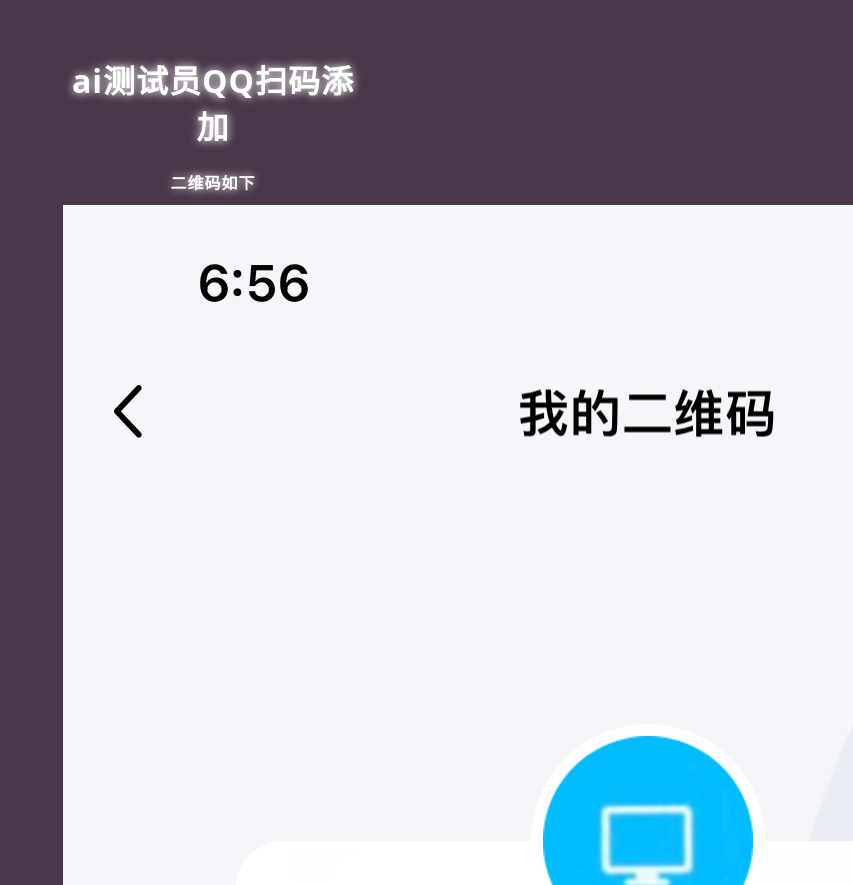
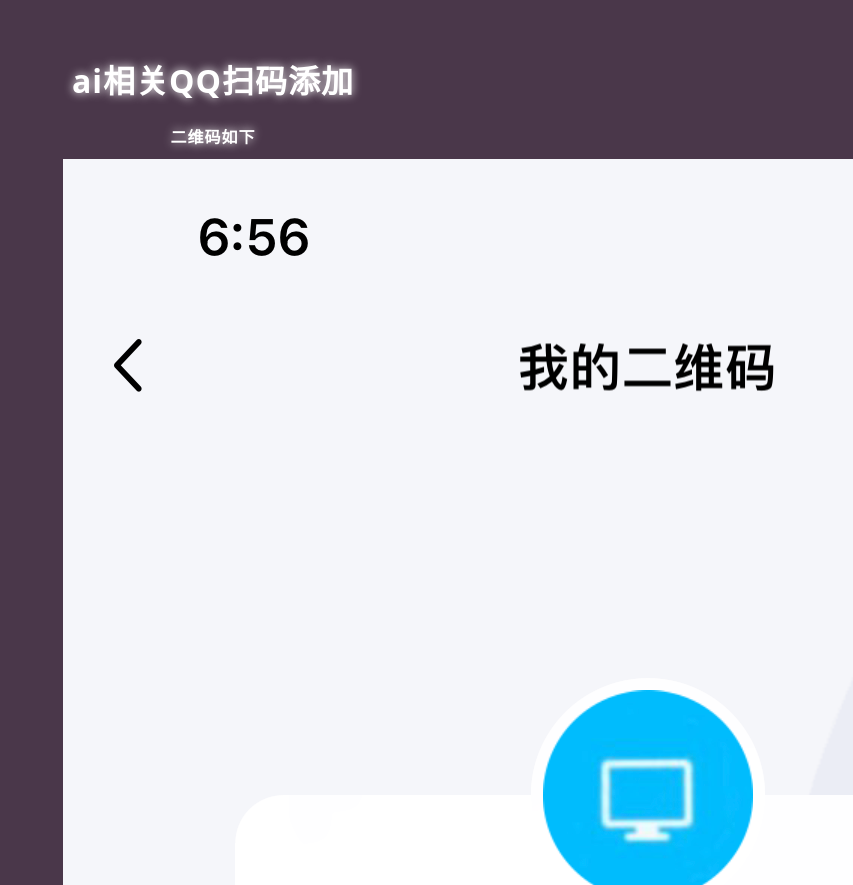
Before and after one commit to nonotouchtouch/nonotouchtouch.github.io, a plain HTML site: page index.html in a window 1280 px wide. Shown: the part 215-1100 px from the top of the page, without its empty margins (427-1280 px from the left). Drawn offline with Linux system fonts and the light colour scheme.

Commit message:
Update index.html

```diff
--- a/index.html
+++ b/index.html
@@ -3,7 +3,7 @@
 <head>
     <meta charset="UTF-8" content="width=device-width,user-scalable=no" name="viewport">
 
-    <title>ai测试员QQ扫码添加</title>
+    <title>ai相关教学QQ扫码添加</title>
 </head>
 <style>html{
     width: 100%;
@@ -156,7 +156,7 @@ h4{
 </script>
 <body>
     <div id="hello">
-        <h1>ai测试员QQ扫码添加</h1>
+        <h1>ai相关QQ扫码添加</h1>
         <h4>二维码如下</h4>
 
 
```
